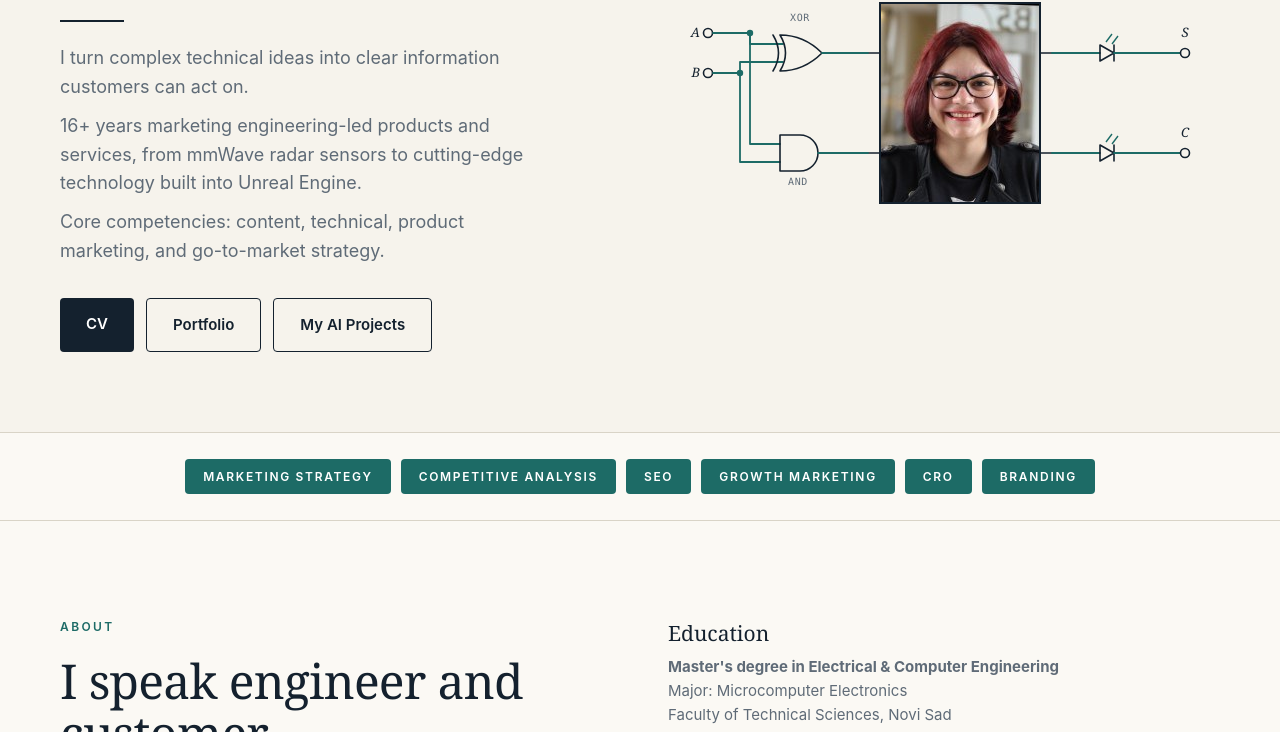
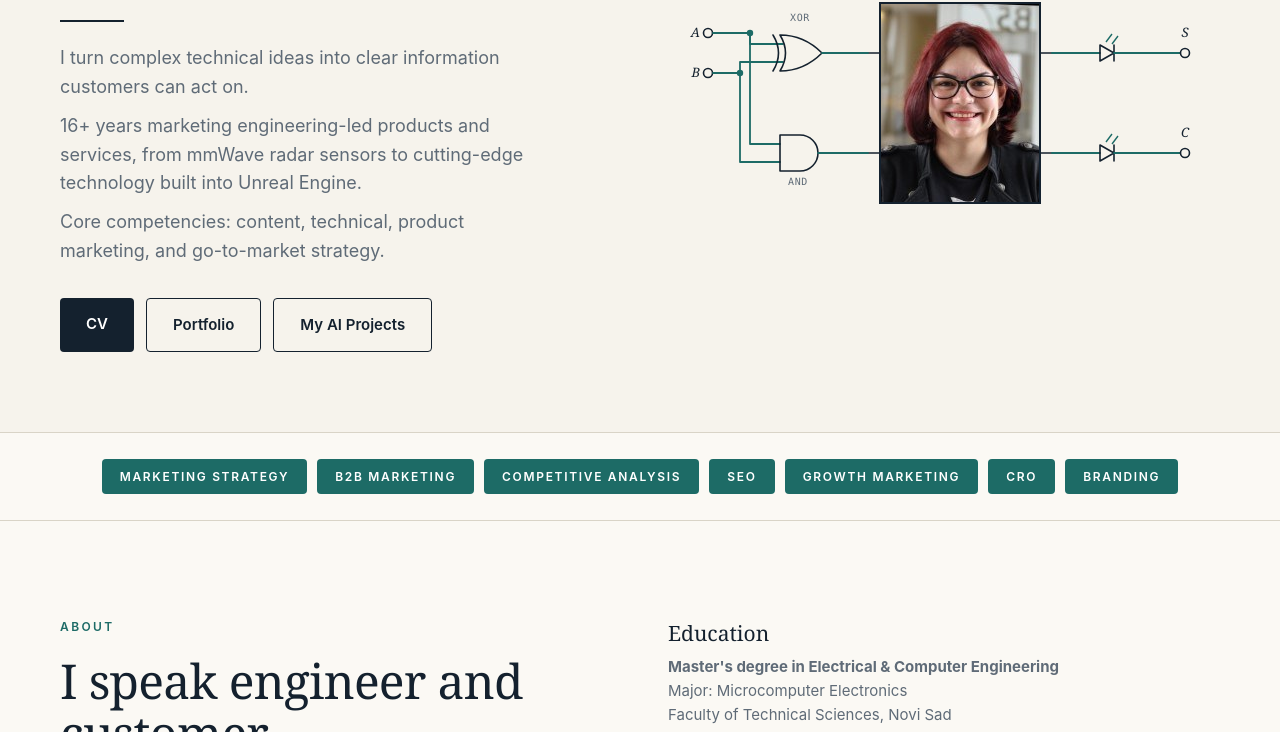
Before and after one commit to draganas84/draganacosic.github.io, a plain HTML site: page index.html in a window 1280 px wide. Shown: the part 323-1055 px from the top of the page. Drawn offline with Linux system fonts and the light colour scheme.

Commit message:
Home: add B2B marketing chip
Co-Authored-By: Claude Opus 5.5 <noreply@anthropic.com>
Claude-Session: https://claude.ai/code/session_012ECDdKFfDZB6mxdWuGEaYS

```diff
--- a/index.html
+++ b/index.html
@@ -84,7 +84,7 @@ a{color:#14212e;text-decoration:none}a:hover{color:#1d6b66}
 <!-- STRIP: core competencies -->
 <div style="border-top: 1px solid #d9d4c7; padding: 26px 24px; background: #fbf9f4">
   <ul aria-label="Core competencies" style="list-style: none; margin: 0 auto; padding: 0; max-width: 1160px; display: flex; flex-wrap: wrap; gap: 10px; justify-content: center">
-    <li class="kw">Marketing strategy</li><li class="kw">Competitive analysis</li><li class="kw">SEO</li><li class="kw">Growth marketing</li><li class="kw">CRO</li><li class="kw">Branding</li>
+    <li class="kw">Marketing strategy</li><li class="kw">B2B marketing</li><li class="kw">Competitive analysis</li><li class="kw">SEO</li><li class="kw">Growth marketing</li><li class="kw">CRO</li><li class="kw">Branding</li>
   </ul>
 </div>
 
```
